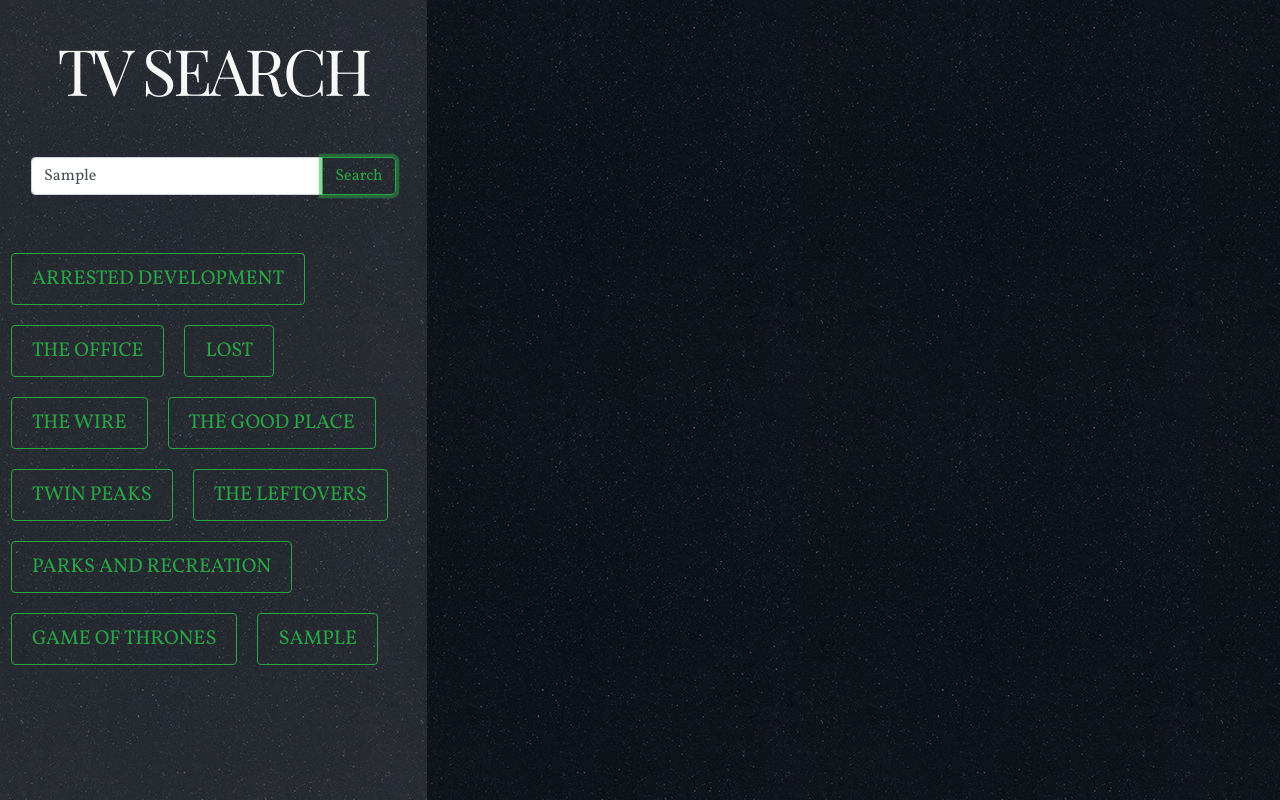
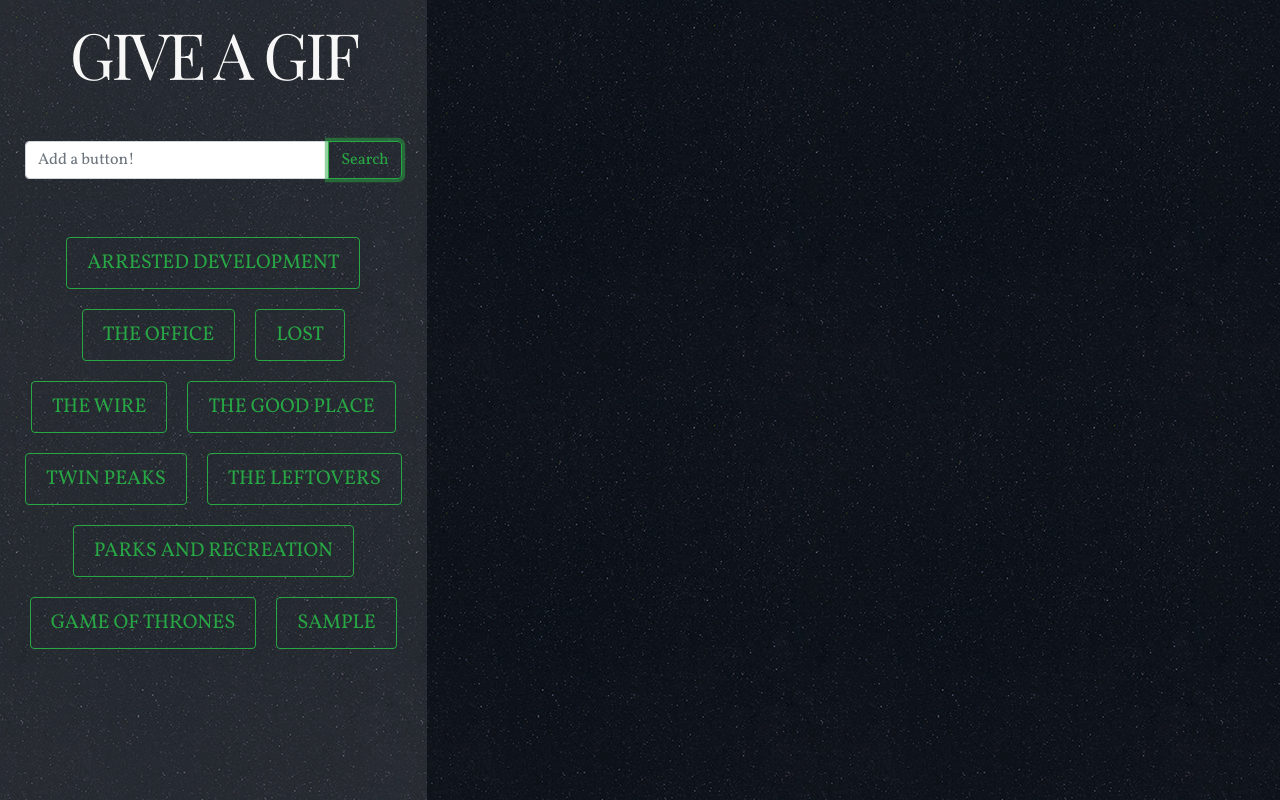
Before and after one commit to mpaitgt/Give-a-Gift, a plain HTML site: page index.html in a window 1280 px wide. Both pictures are taken after typing "Sample" into the empty fields and a click on the button "Search". Drawn offline with nearby package versions, Linux system fonts and the light colour scheme.

Commit message:
removed bug that creates an empty button

```diff
--- a/assets/css/style.css
+++ b/assets/css/style.css
@@ -27,6 +27,9 @@ body {
     background-color: rgb(255, 255, 255, 0.1);
     min-height: 100%;
     height: auto;
+    left: 0;
+    padding: 0px 10px;
+    text-align: center;
 }
 
 .button-style button {
--- a/assets/javascript/script.js
+++ b/assets/javascript/script.js
@@ -5,19 +5,22 @@ var search = $('#search-btn');
 
 
 
-window.onload = function() {
+window.onload = function() {    // event listeners
     updateButtons();
 
     search.on('click', function() {     // search button
         var searchItem = $('#search-input').val();
 
-        if (!topics.includes(searchItem)) {
+        if (searchItem === '') {
+            return;
+        } else if (!topics.includes(searchItem)) {
             topics.push(searchItem);
             updateButtons();
+            $('#search-input').val('');
         }
     });
 
-    $(document).on('click', '.gif-btn', displayGIF);      // gif-created buttons
+    $(document).on('click', '.gif-btn', displayGIF);      // gif generator buttons
 }
 
 
@@ -33,7 +36,7 @@ function updateButtons() {      // displays the button on the page
     }
 }
 
-function displayGIF() {
+function displayGIF() {         // display gif function, includes ajax call
     var btnTopic = $(this).attr('data-name');
     var APIkey = 'MVCunlgGr8xkVSFtMCzMpFYtpSwG5C17';
     var queryURL = 'https://api.giphy.com/v1/gifs/search?api_key=' + APIkey + '&q=' + btnTopic +'&limit=20';
--- a/index.html
+++ b/index.html
@@ -12,8 +12,8 @@
 </head>
 <body>
 <div class="row">
-    <div class="custom-bg p-3 col-4 fixed-top flex-row">
-        <h1 class="text-center mt-3 mb-5" id="head">TV Search</h1>
+    <div class="custom-bg col-4 position-fixed">
+        <h1 class="text-center mt-3 mb-5" id="head">give a gif</h1>
         <div class="col-12 input-group m-3 mx-auto">
             <input id="search-input" type="text" class="form-control" placeholder="Add a button!" aria-label="Add a button!" aria-describedby="basic-addon2">
             <div class="input-group-append">
```
